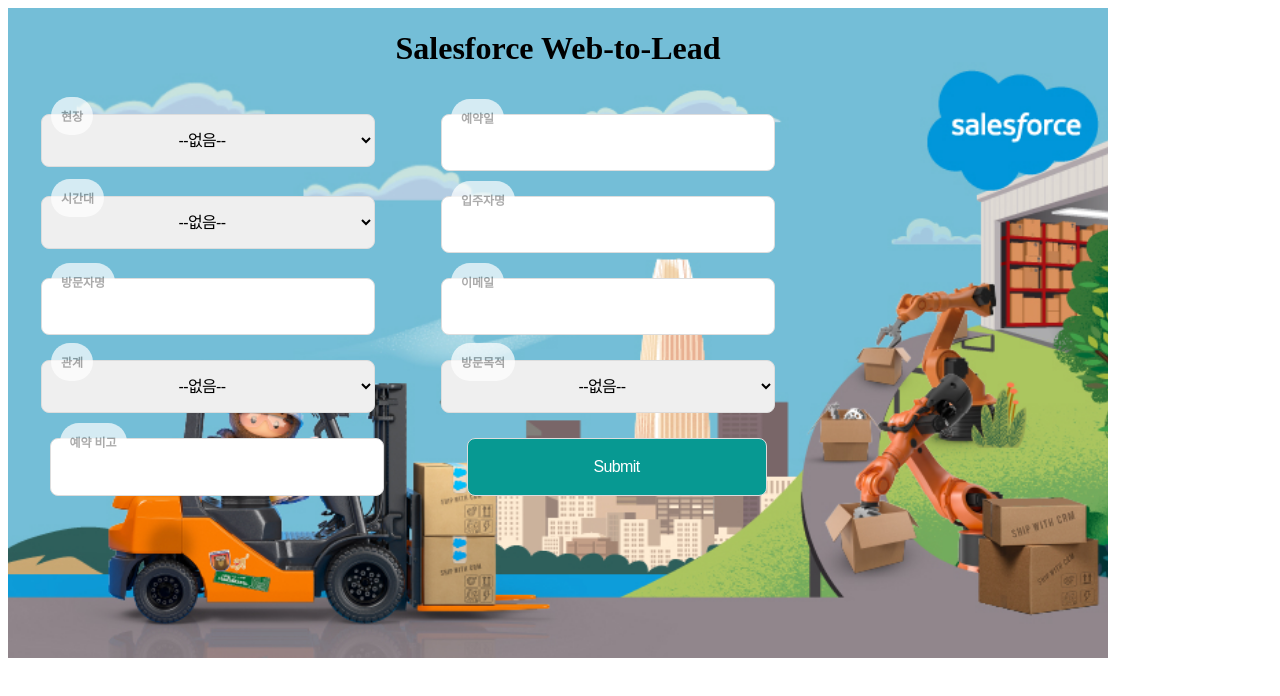
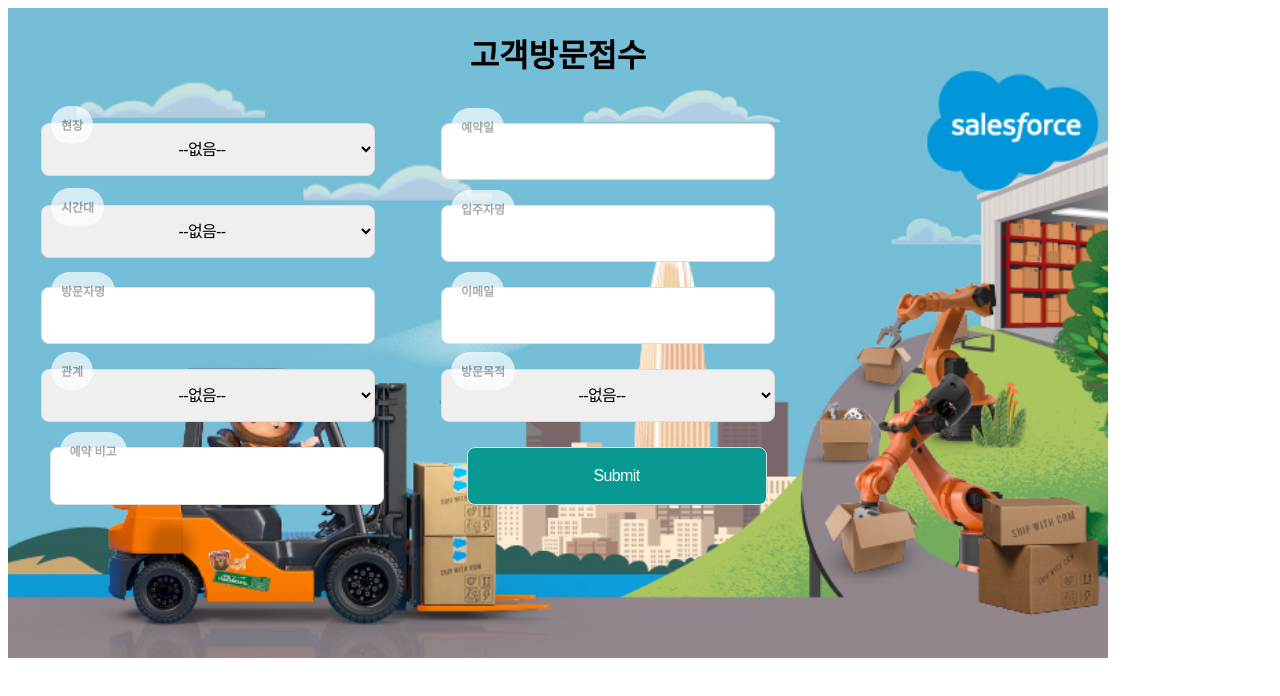
Before and after one commit to DongJuKR/Lead, a plain HTML site: page index.html in a window 1280 px wide. Drawn offline with Linux system fonts and the light colour scheme; a script that the page names is missing.

Commit message:
Add files via upload

```diff
--- a/index.html
+++ b/index.html
@@ -13,7 +13,7 @@
 <body>
   <div class="allpage">
   <div class="mainheader">
-    <h1 class="normal">Salesforce Web-to-Lead </h1>
+    <h1 class="normal">고객방문접수</h1>
   </div>
 
   <!--  ----------------------------------------------------------------------  -->
```
